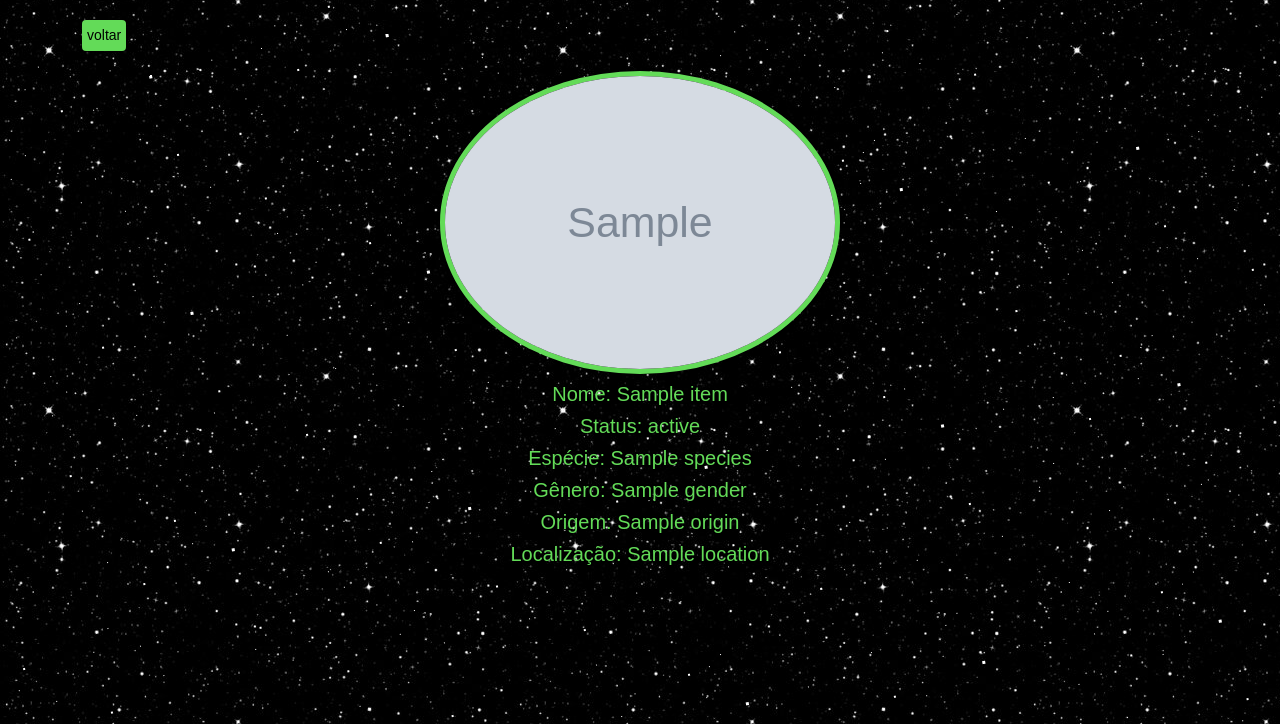
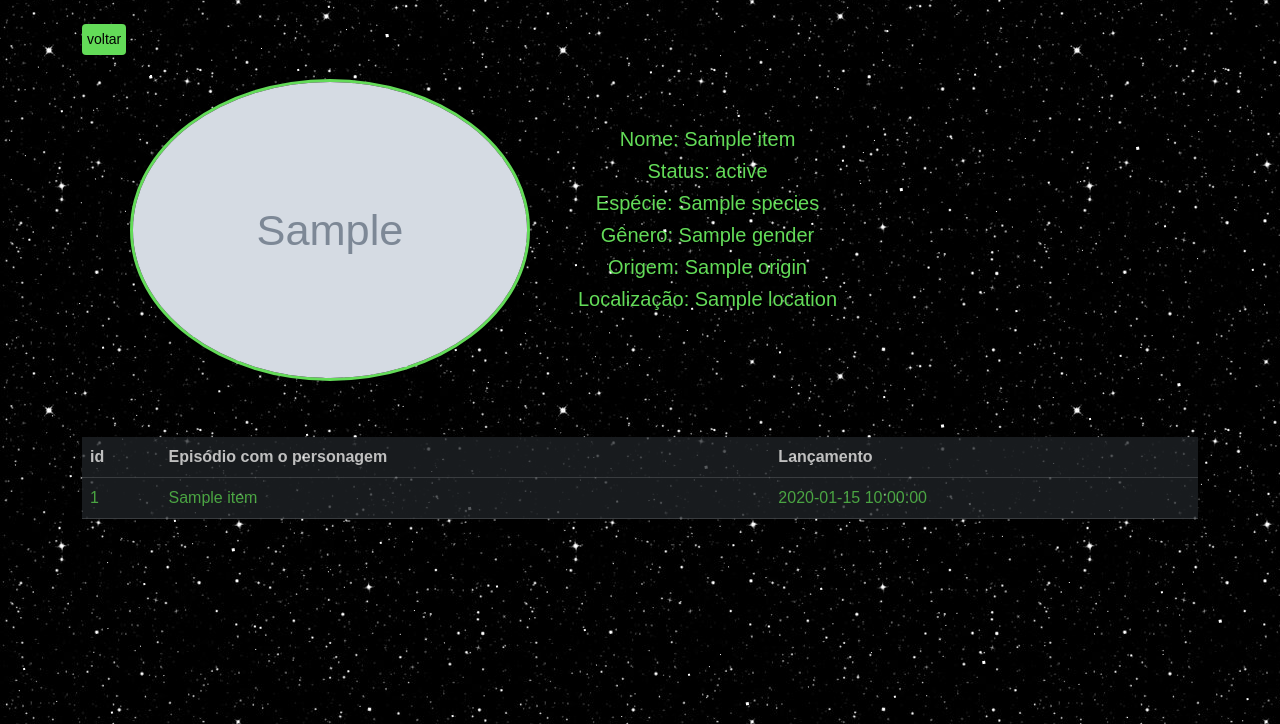
Before and after one commit to AleDevir/rick_e_morty, a Flask app: page /personagem/1 in a window 1280 px wide. Shown: the part 76-800 px from the top of the page. Run offline with Flask 3, Linux system fonts and the light colour scheme; a database or web service that is not in the repository returns one stand-in record (Sample ...); data that the repository does not hold is empty.

Commit message:
refactor: app e tempaltes

```diff
--- a/app.py
+++ b/app.py
@@ -96,7 +96,6 @@ def localizacao(idt: int):
     Localização de identificador informado.
     '''
     data = get_json_data_for(f"https://rickandmortyapi.com/api/location/{idt}")
-
     characters_ids = [c.split('/')[-1] for c in data['residents']]
     if len(characters_ids) == 1:
         data['personagens'] = [get_json_data_for(f"https://rickandmortyapi.com/api/character/{characters_ids[0]}")]
@@ -131,6 +130,14 @@ def personagem(idt: int):
     Personagem
     '''
     data = get_json_data_for(f"https://rickandmortyapi.com/api/character/{idt}")
+    episodes_ids = [c.split('/')[-1] for c in data['episode']]
+    if len(episodes_ids) == 1:
+        data['episodios'] = [get_json_data_for(f"https://rickandmortyapi.com/api/episode/{episodes_ids[0]}")]
+    elif len(episodes_ids) > 1:
+        episodios_ids = ','.join(episodes_ids)
+        data['episodios'] = get_json_data_for(f"https://rickandmortyapi.com/api/episode/{episodios_ids}")
+    else:
+        data['episodios'] = []
     return render_template('personagem.html', dados=data)
 
 
--- a/templates/personagem.html
+++ b/templates/personagem.html
@@ -1,22 +1,42 @@
 {% extends "layout.html" %}
 {% block content %}
-<div style="margin-top: 20px;">
+<div class="my-4">
     <a class="btn btn-sm p-1"  style="background-color: #63db58; text-decoration: none; color: black"
     href="javascript:history.back()">voltar</a>
 </div>
 
-<div class="d-flex justify-content-center " style="margin-top: 20px;">
-    <div class="flex-column">
-        <img src="{{dados.image}}" alt="{{dados.name}}" class="img-fluid mb-2" style=" border-radius: 50%; border: solid 5px  #63db58;" width="400px" height="300px"/>
-
-            <h5 style="text-align: center; color:#63db58;">Nome: {{dados.name}}</h5>
-            <h5 style="text-align: center; color:#63db58;">Status: {% if dados.status != 'unknown' %}{{dados.status}}{% else %}desconhecido{% endif %}</h5>
-            <h5 style="text-align: center; color:#63db58;">Espécie: {% if dados.species != 'unknown' %}{{dados.species}}{% else %}desconhecido{% endif %}</h5>
-            <h5 style="text-align: center; color:#63db58;">Gênero: {% if dados.gender != 'unknown' %}{{dados.gender}}{% else %}desconhecido{% endif %}</h5>
-            <h5 style="text-align: center; color:#63db58;">Origem: {% if dados.origin.name != 'unknown' %}{{dados.origin.name}}{% else %}desconhecida{% endif %}</h5>
-            <h5 style="text-align: center; color:#63db58;">Localização: {% if dados.location.name != 'unknown' %}{{dados.location.name}}{% else %}desconhecida{% endif %}</h5>
-
+<div class="d-flex flex-column justify-content-center" >
+    <div class="d-flex align-baseline">
+        <img src="{{dados.image}}" alt="{{dados.name}}" class="img-fluid mb-2 rounded-circle mx-5" style="border: solid 3px #63db58;" width="400px" height="300px"/>
+        <div class="my-5" >
+            <h5 class="color-primary text-center">Nome: {{dados.name}}</h5>
+            <h5 class="color-primary text-center">Status: {% if dados.status != 'unknown' %}{{dados.status}}{% else %}desconhecido{% endif %}</h5>
+            <h5 class="color-primary text-center">Espécie: {% if dados.species != 'unknown' %}{{dados.species}}{% else %}desconhecido{% endif %}</h5>
+            <h5 class="color-primary text-center">Gênero: {% if dados.gender != 'unknown' %}{{dados.gender}}{% else %}desconhecido{% endif %}</h5>
+            <h5 class="color-primary text-center">Origem: {% if dados.origin.name != 'unknown' %}{{dados.origin.name}}{% else %}desconhecida{% endif %}</h5>
+            <h5 class="color-primary text-center">Localização: {% if dados.location.name != 'unknown' %}{{dados.location.name}}{% else %}desconhecida{% endif %}</h5>
+        </div>
     </div>
+    <div class="table-responsive mt-5">
+        <table class="table table-dark table-hover opacity-75">
+            <thead class="text-info">
+              <tr >
+                <th scope="col">id</th>
+                <th scope="col">Episódio com o personagem</th>
+                <th scope="col">Lançamento</th>
+              </tr>
+            </thead>
+            <tbody>
+                {% for episodio in dados.episodios%}
+              <tr onclick="window.location='/episodio/{{episodio.id}}';">
+                <td><a href="{{ url_for('episodio', idt = episodio.id)}}" class="color-primary text-decoration-none">{{episodio.id}}</a></td>
+                <td><a href="{{ url_for('episodio', idt = episodio.id)}}" class="color-primary text-decoration-none">{{episodio.name}}</a></td>
+                <td><a href="{{ url_for('episodio', idt = episodio.id)}}" class="color-primary text-decoration-none">{{episodio.air_date}}</a></td>
+              </tr>
+              {% endfor %}
+            </tbody>
+        </table>
+        </div>
 
 
 </div>
```
Also changed, not shown: static/css.css (+0 -32 lines), templates/episodio.html (+5 -7 lines), templates/localizacao.html (+6 -5 lines), templates/personagens.html (+4 -4 lines).
